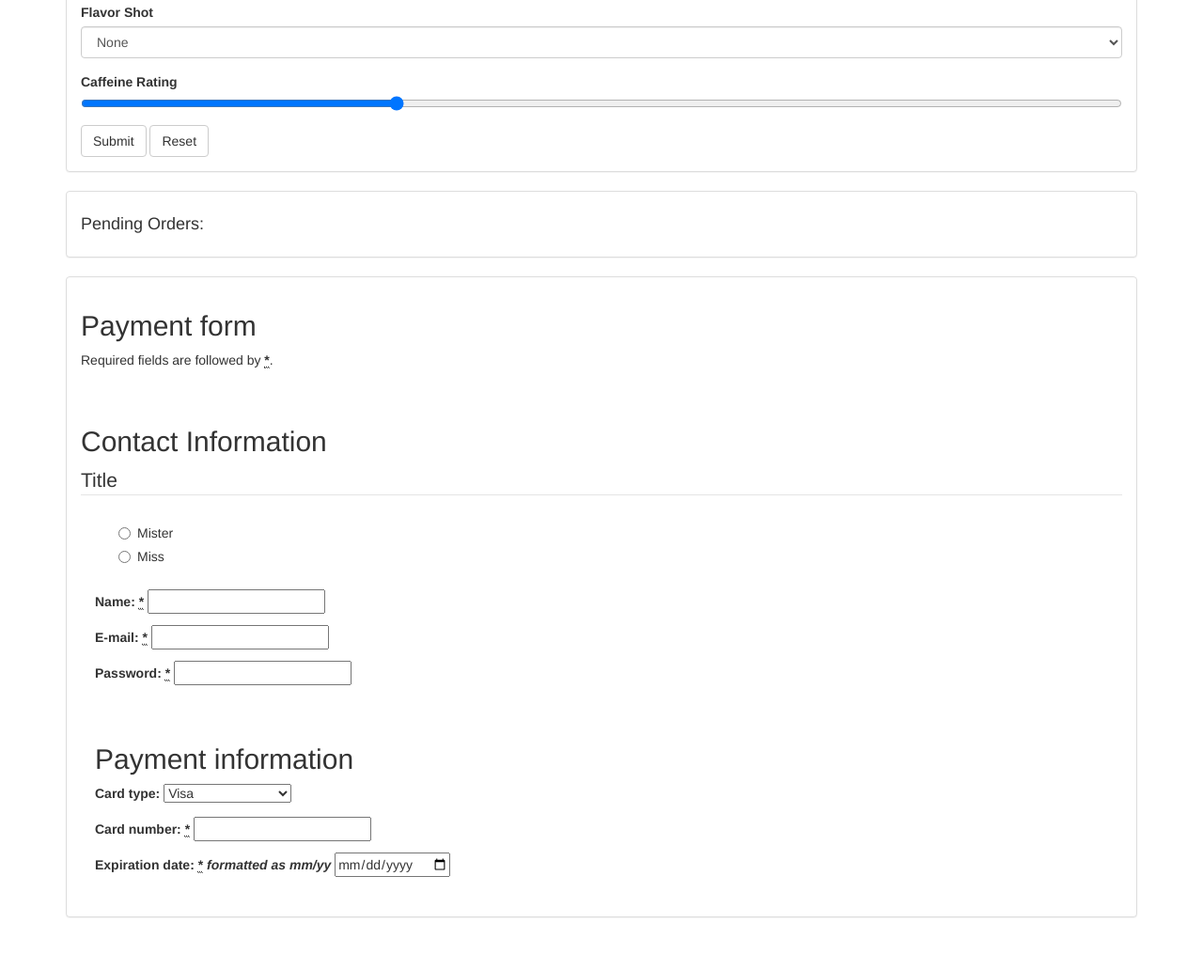
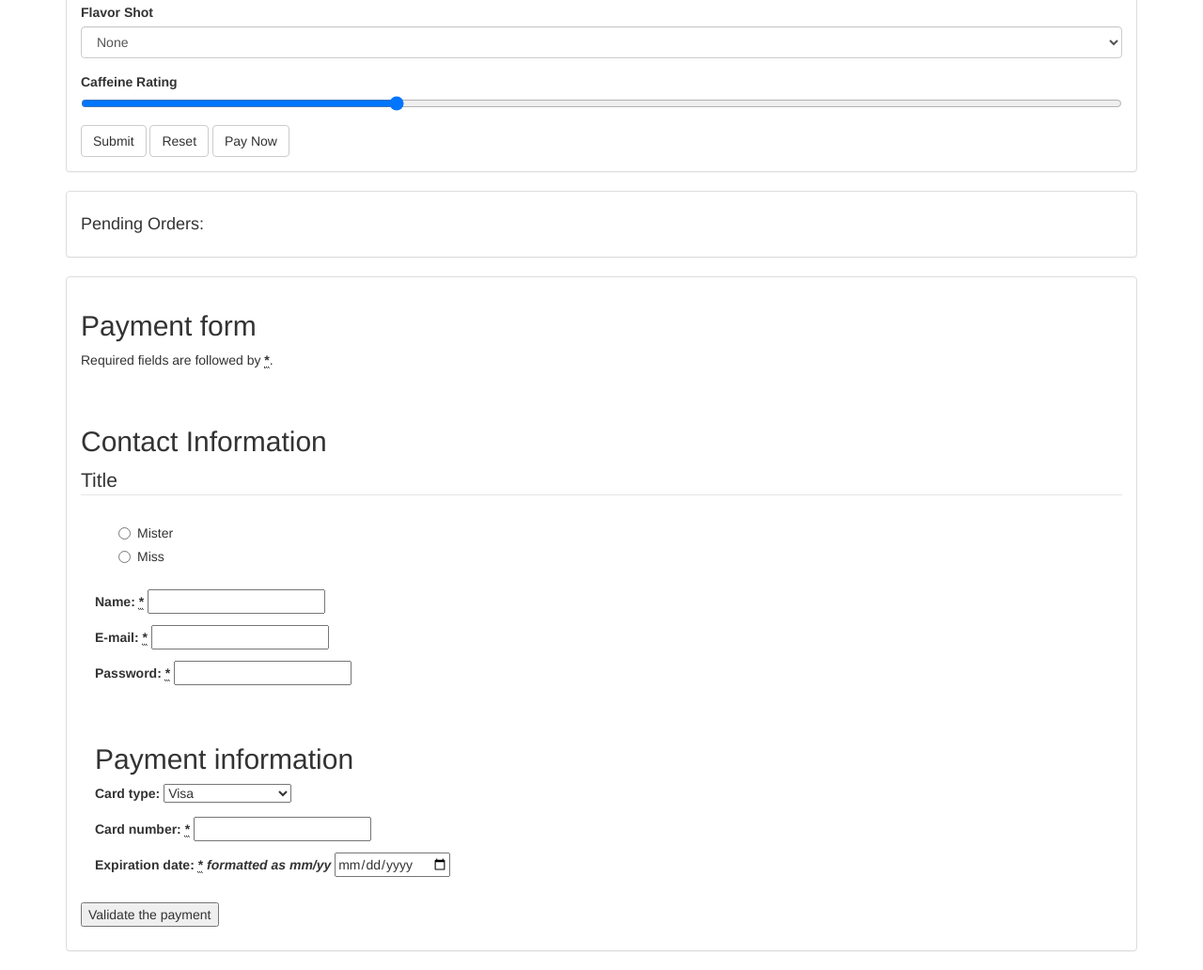
Before and after one commit to 4sakenmage1/CPSC349_HW, a plain HTML site: page front-end-dev-book/coffeerun/index.html in a window 1280 px wide. Shown: the part 311-1343 px from the top of the page at 94% size. Before the commit the page ends 1307 px from the top, so only its background shows below. Drawn offline with nearby package versions, Linux system fonts and the light colour scheme.

Commit message:
updated Payment**

```diff
--- a/front-end-dev-book/coffeerun/index.html
+++ b/front-end-dev-book/coffeerun/index.html
@@ -58,6 +58,7 @@ rap/3.3.6/css/bootstrap.min.css">
           </div>
             <button type="submit" class="btn btn-default">Submit</button>
             <button type="reset" class="btn btn-default">Reset</button>
+            <button type = "PayNow" class = "btn btn-default">Pay Now</button>
         </form>
         </div>
       </div>
@@ -70,6 +71,11 @@ rap/3.3.6/css/bootstrap.min.css">
         </div>
       </div>
     </section>
+
+
+
+<!-- Start of Payment Form-->
+
 
     <section>
       <form>
@@ -156,6 +162,8 @@ rap/3.3.6/css/bootstrap.min.css">
                   </p>
 
               </div>
+
+              <p> <button type="submit">Validate the payment</button> </p>
             </section>
 
           </div>
```
Also changed, not shown: front-end-dev-book/coffeerun/scripts/payment.js (added).
